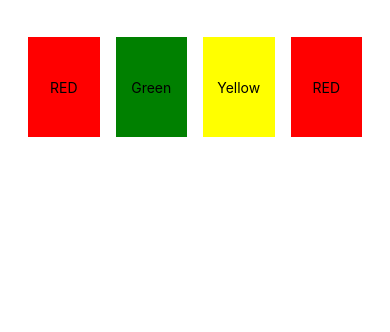
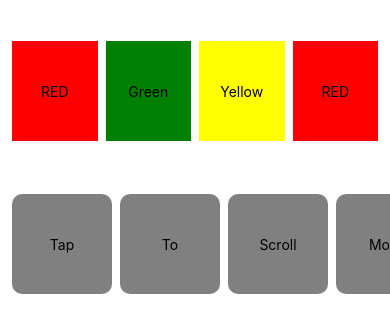
Before and after one commit to Minahil-Muhammad-Moiz/ReactNative01, a React Native app: screen / in a window 390 px wide. Shown: the top 332 px of the page. Built offline with nearby package versions, Linux system fonts and the light colour scheme.

Commit message:
Horizontal Scroll

```diff
--- a/App.tsx
+++ b/App.tsx
@@ -1,16 +1,24 @@
-import { View, Text, SafeAreaView, ScrollView } from 'react-native'
+import { View, Text, SafeAreaView, ScrollView, StyleSheet, useColorScheme } from 'react-native'
 import React from 'react'
 import FlatCard from './components/FlatCard'
 import AppPro from './components/AppPro'
+import ElevatedCards from './components/ElevatedCards'
 
 const App = () => {
   return (
-    <SafeAreaView>
+    <SafeAreaView style={[styles.container]}>
       <ScrollView>
         <FlatCard />
+        <ElevatedCards />
       </ScrollView>
     </SafeAreaView>
   )
 }
 
+const styles = StyleSheet.create({
+  container: {
+    padding: 20,
+  }
+})
+
 export default App
--- /dev/null
+++ b/components/ElevatedCards.tsx
@@ -0,0 +1,60 @@
+import { ScrollView, StyleSheet, Text, View } from 'react-native'
+import React from 'react'
+
+export default function ElevatedCards() {
+  return (
+    <View>
+      <Text style={styles.headingText}>ElevatedCards</Text>
+      <ScrollView horizontal={true} style={styles.container}>
+        <View style={[styles.card, styles.cardEle]}>
+          <Text>Tap</Text>
+        </View>
+        <View style={[styles.card, styles.cardEle]}>
+          <Text>To</Text>
+        </View>
+        <View style={[styles.card, styles.cardEle]}>
+          <Text>Scroll</Text>
+        </View>
+        <View style={[styles.card, styles.cardEle]}>
+          <Text>More</Text>
+        </View>
+        <View style={[styles.card, styles.cardEle]}>
+          <Text>🙌...</Text>
+        </View>
+      </ScrollView>
+    </View>
+  )
+}
+
+const styles = StyleSheet.create({
+  headingText: {
+    fontSize: 24,
+    color: '#fff',
+    fontWeight: 'bold',
+    // paddingHorizontal: 20,
+  },
+  container: {
+    padding: 8,
+  },
+  card: {
+    width: 100,
+    height: 100,
+    margin: 4,
+    flex: 1,
+    alignItems: "center",
+    justifyContent: 'center',
+    color: '#ffffff',
+    borderRadius: 10
+  },
+  cardEle: {
+    backgroundColor: 'grey',
+    elevation: 4,
+    shadowOffset: {
+      width: 20,
+      height: 20
+    },
+    shadowColor: '#fff',
+    shadowOpacity: 0.5,
+    shadowRadius: 10,
+  },
+})
--- a/components/FlatCard.tsx
+++ b/components/FlatCard.tsx
@@ -29,25 +29,26 @@
         fontSize: 24,
         color: '#fff',
         fontWeight: 'bold',
-        paddingHorizontal: 20,
+        // paddingHorizontal: 20,
     },
     whiteText: {
         color: '#fff'
     },
     container: {
-        paddingHorizontal: 20,
+        padding: 8,
         flex: 1,
-        alignItems:'center',
+        alignItems: 'center',
         justifyContent: 'center',
         flexDirection: 'row'
     },
     card: {
         height: 100,
-        width: '20%',
-        margin: 8,
+        // width: '20%',
+        margin: 4,
         flex: 1,
         alignItems: 'center',
-        justifyContent: 'center'
+        justifyContent: 'center',
+        color: '#ffffff'
     },
     cardOne: {
         backgroundColor: 'red',
```
